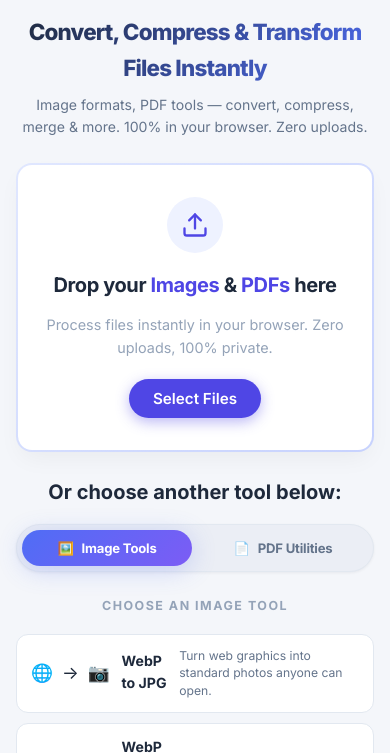
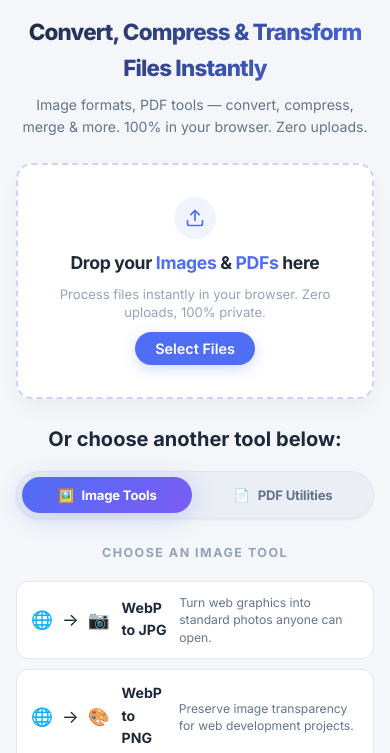
Before and after one commit to saich1122006-pixel/fastconvert, a plain HTML site: page index.html in a window 390 px wide. Shown: the part 66-819 px from the top of the page. Drawn offline with Linux system fonts and the light colour scheme.

```diff
--- a/index.html
+++ b/index.html
@@ -125,26 +125,26 @@
         <div class="tool-workspace" style="margin-bottom: 24px;">
           <input type="file" id="smart-file-input" style="display: none" accept="image/png, image/jpeg, image/webp, image/heic, image/heif, application/pdf" multiple />
 
-          <div class="dropzone-wrapper" id="smart-dropzone" style="background: var(--clr-surface); border: 2px solid transparent; background-image: linear-gradient(var(--clr-surface), var(--clr-surface)), linear-gradient(135deg, #e0e7ff 0%, #c7d2fe 100%); background-origin: border-box; background-clip: padding-box, border-box; transition: transform 0.2s ease, box-shadow 0.2s ease; box-shadow: 0 10px 25px -5px rgba(0,0,0,0.05);">
-            <div id="smart-dropzone-default" style="display: flex; flex-direction: column; align-items: center; gap: 12px;">
+          <div class="dropzone-wrapper smart-dropzone-styled" id="smart-dropzone">
+            <div id="smart-dropzone-default" class="smart-dropzone-default">
 
               <!-- Unique Animated Folder Icon -->
-              <div style="width: 56px; height: 56px; background: #eef2ff; border-radius: 50%; display: flex; align-items: center; justify-content: center; margin-bottom: 4px;">
-                <svg width="28" height="28" viewBox="0 0 24 24" fill="none" stroke="#4f46e5" stroke-width="2" stroke-linecap="round" stroke-linejoin="round">
+              <div class="smart-dropzone-icon-bg">
+                <svg viewBox="0 0 24 24" fill="none" stroke="currentColor" stroke-width="2" stroke-linecap="round" stroke-linejoin="round">
                   <path d="M21 15v4a2 2 0 0 1-2 2H5a2 2 0 0 1-2-2v-4"></path>
                   <polyline points="17 8 12 3 7 8"></polyline>
                   <line x1="12" y1="3" x2="12" y2="15"></line>
                 </svg>
               </div>
 
-              <h2 style="font-size: 1.25rem; font-weight: 700; color: var(--clr-text-primary); margin: 0; letter-spacing: -0.02em;">
-                Drop your <span style="color: #4f46e5;">Images</span> &amp; <span style="color: #4f46e5;">PDFs</span> here
+              <h2>
+                Drop your <span class="text-accent">Images</span> &amp; <span class="text-accent">PDFs</span> here
               </h2>
-              <p style="color: var(--clr-text-tertiary); font-size: 0.9rem; margin: 0; max-width: 400px;">
+              <p>
                 Process files instantly in your browser. Zero uploads, 100% private.
               </p>
 
-              <button class="btn-primary" style="background: #4f46e5; color: white; border: none; border-radius: 99px; padding: 10px 24px; font-size: 0.95rem; font-weight: 600; cursor: pointer; margin-top: 8px; box-shadow: 0 4px 14px 0 rgba(79, 70, 229, 0.39); transition: all 0.2s ease;">
+              <button class="btn-primary smart-dropzone-btn">
                 Select Files
               </button>
             </div>
--- a/styles.css
+++ b/styles.css
@@ -492,6 +492,114 @@
   box-shadow: 0 2px 8px rgba(239,68,68,0.35);
 }
 
+/* --- Smart Dropzone UI --- */
+.smart-dropzone-styled {
+  background: var(--clr-surface);
+  border: 2px dashed var(--clr-border-accent);
+  transition: transform 0.2s ease, box-shadow 0.2s ease, border-color 0.2s ease;
+  box-shadow: 0 10px 25px -5px var(--clr-shadow);
+}
+
+.smart-dropzone-styled:hover,
+.smart-dropzone-styled.drag-over {
+  border-color: var(--clr-accent);
+  box-shadow: 0 10px 25px -5px var(--clr-accent-glow);
+}
+
+.smart-dropzone-default {
+  display: flex;
+  flex-direction: column;
+  align-items: center;
+  gap: 12px;
+}
+
+.smart-dropzone-icon-bg {
+  width: 56px;
+  height: 56px;
+  background: var(--clr-accent-subtle);
+  color: var(--clr-accent);
+  border-radius: 50%;
+  display: flex;
+  align-items: center;
+  justify-content: center;
+  margin-bottom: 4px;
+}
+
+.smart-dropzone-icon-bg svg {
+  width: 28px;
+  height: 28px;
+}
+
+.smart-dropzone-default h2 {
+  font-size: 1.25rem;
+  font-weight: 700;
+  color: var(--clr-text-primary);
+  margin: 0;
+  letter-spacing: -0.02em;
+}
+
+.smart-dropzone-default p {
+  color: var(--clr-text-tertiary);
+  font-size: 0.9rem;
+  margin: 0;
+  max-width: 400px;
+}
+
+.smart-dropzone-btn {
+  background: var(--clr-accent);
+  color: #fff;
+  border: none;
+  border-radius: 99px;
+  padding: 10px 24px;
+  font-size: 0.95rem;
+  font-weight: 600;
+  cursor: pointer;
+  margin-top: 8px;
+  box-shadow: 0 4px 14px 0 var(--clr-accent-glow);
+  transition: all 0.2s ease;
+}
+
+.smart-dropzone-btn:hover {
+  transform: translateY(-2px);
+  box-shadow: 0 6px 20px 0 var(--clr-accent-glow);
+}
+
+.text-accent {
+  color: var(--clr-accent);
+}
+
+@media (max-width: 768px) {
+  .smart-dropzone-icon-bg {
+    width: 42px;
+    height: 42px;
+    margin-bottom: 2px;
+  }
+  .smart-dropzone-icon-bg svg {
+    width: 20px;
+    height: 20px;
+  }
+  .smart-dropzone-default {
+    gap: 8px;
+  }
+  .smart-dropzone-default h2 {
+    font-size: 1.1rem;
+  }
+  .smart-dropzone-default p {
+    font-size: 0.82rem;
+    max-width: 280px;
+    line-height: 1.4;
+  }
+  .smart-dropzone-btn {
+    padding: 8px 20px;
+    font-size: 0.9rem;
+    margin-top: 2px;
+  }
+  .dropzone-wrapper {
+    padding: 16px 12px;
+  }
+}
+
+
 /* --- Image Preview --- */
 .image-preview-container {
   display: none;
```
